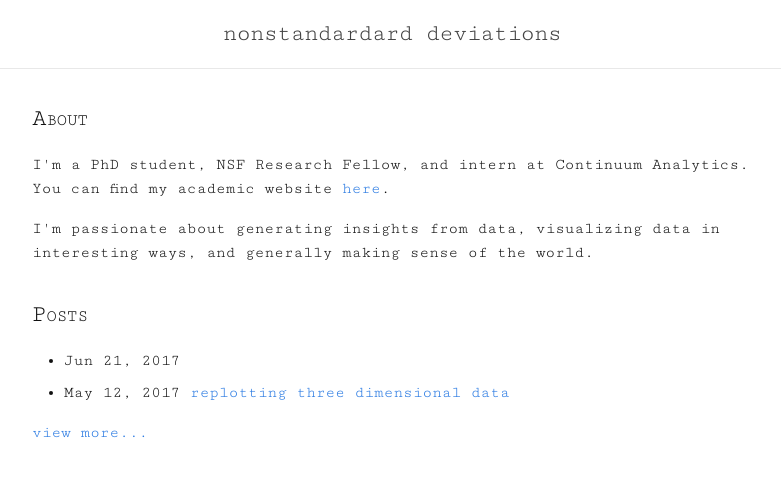
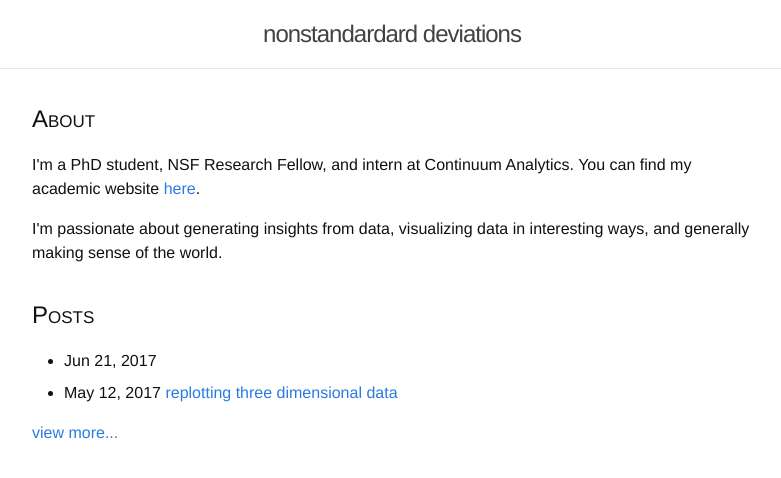
Before and after one commit to lukereding/nonstandard_deviations, a Jekyll site: the page built from index.html, in a window 1280 px wide. Shown: the top 478 px of the page, without its empty margins (248-1029 px from the left). Built offline with Jekyll 4.4.1, drawn with Linux system fonts in a browser that asks for light colours.

Commit message:
change font

```diff
--- a/css/main.scss
+++ b/css/main.scss
@@ -5,7 +5,7 @@
 
 
 // Our variables
-$base-font-family: "Cutive Mono", "Courier New", "Helvetica Neue", Helvetica, FangSong, STFangsong, sans-serif;
+$base-font-family: Helvetica, FangSong, STFangsong, sans-serif;
 $code-font-family: "Courier New", Consolas, monopace, FangSong, STFangsong;
 $base-font-size:   16px;
 $base-font-weight: 400;
```
